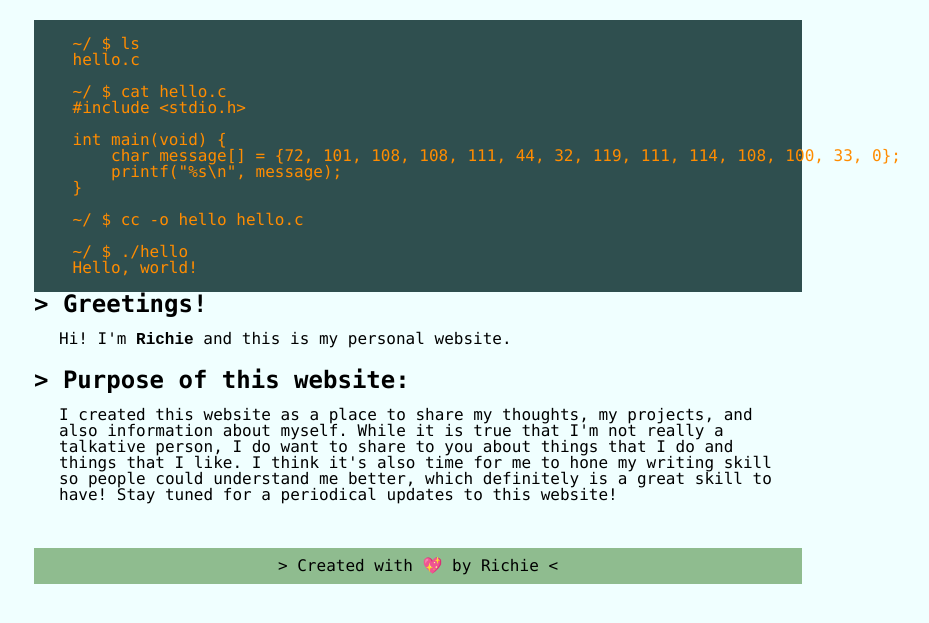
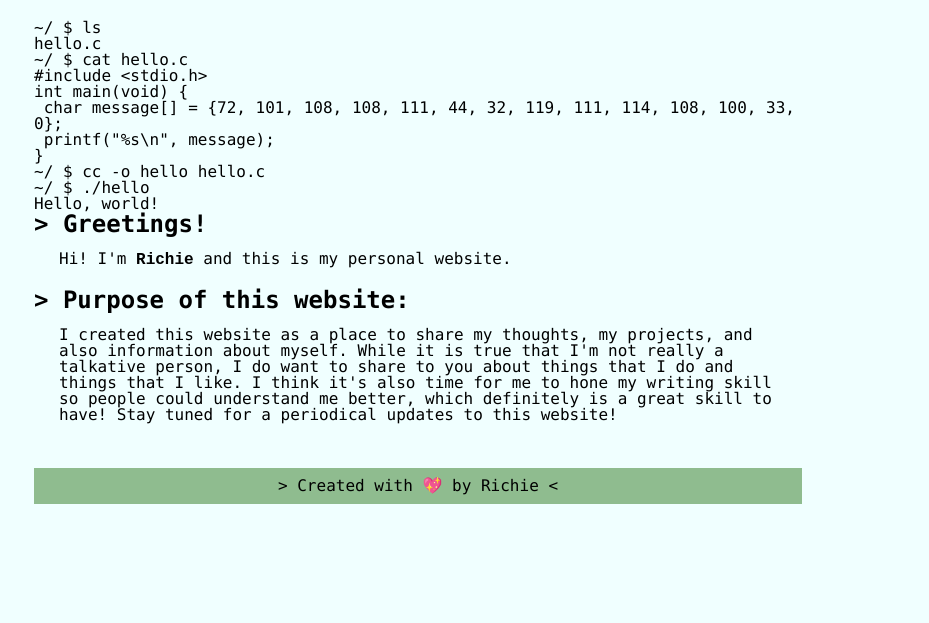
Before and after one commit to 00mjk/richiesuper.github.io, a plain HTML site: page index.html in a window 1280 px wide. Shown: the part 163-786 px from the top of the page, without its empty margins (222-1151 px from the left). Drawn offline with Linux system fonts and the light colour scheme.

Commit message:
edit codeblock

```diff
--- a/index.html
+++ b/index.html
@@ -25,24 +25,39 @@
             <main class="content">
                 <div class="welcome">
                     <h1 class="welcome-head">Welcome to <b class="site-title">richie.thedev.id</b></h1>
-                    <pre class="hello-world">
-
+                    <p class="hello-world">
                         ~/ $ ls
+                    </p>
+                    <p class="hello-world">
                         hello.c
-
+                    </p>
+                    <p class="hello-world">
                         ~/ $ cat hello.c
+                    </p>
+                    <p class="hello-world">
                         #include &lt;stdio.h&gt;
-
+                    </p>
+                    <p class="hello-world">
                         int main(void) {
-        char message[] = {72, 101, 108, 108, 111, 44, 32, 119, 111, 114, 108, 100, 33, 0};
-        printf("%s\n", message);
+                    </p>
+                    <p class="hello-world">
+                        &emsp;char message[] = {72, 101, 108, 108, 111, 44, 32, 119, 111, 114, 108, 100, 33, 0};
+                    </p>
+                    <p class="hello-world">
+                        &emsp;printf("%s\n", message);
+                    </p>
+                    <p class="hello-world">
                         }
-
+                    </p>
+                    <p class="hello-world">
                         ~/ $ cc -o hello hello.c
-
+                    </p>
+                    <p class="hello-world">
                         ~/ $ ./hello
+                    </p>
+                    <p class="hello-world">
                         Hello, world!
-                    </pre>
+                    </p>
                     <h2 class="greetings">
                         &gt; Greetings!
                     </h2>
--- a/styles.css
+++ b/styles.css
@@ -121,8 +121,6 @@ pre.hello-world {
     color: darkorange;
     background-color: darkslategray;
     margin-bottom: 15px;
-    width: inherit;
-    margin: auto;
 }
 h2.greetings, h2.purpose {
     font-weight: bold;
```
Lines whose indentation alone changed are shown as unchanged.
